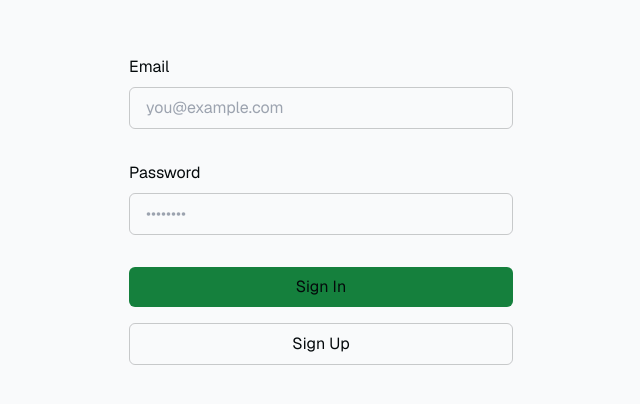
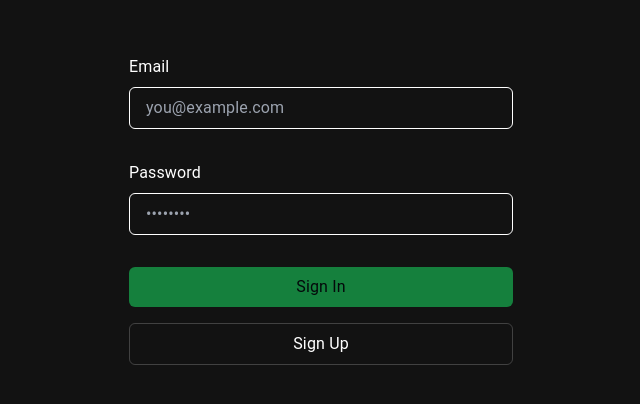
Before and after one commit to jloh02/omniflix, a Next.js app in the folder frontend/: page /login in a window 1280 px wide. Shown: the part 186-590 px from the top of the page, without its empty margins (319-959 px from the left). Built offline with nearby package versions, Linux system fonts and the light colour scheme; no server answers.

Commit message:
Enforce dark theme on all screens

```diff
--- a/frontend/app/layout.tsx
+++ b/frontend/app/layout.tsx
@@ -1,6 +1,6 @@
 import { GeistSans } from "geist/font/sans";
 import "./globals.css";
-import { ThemeProvider } from "@mui/material";
+import { CssBaseline, ThemeProvider } from "@mui/material";
 import { theme } from "./theme";
 
 const defaultUrl = process.env.VERCEL_URL
@@ -24,11 +24,14 @@ export default function RootLayout({
 }) {
   return (
     <html lang="en" className={GeistSans.className}>
-      <body className="bg-background text-foreground">
-        <main className="min-h-screen flex flex-col items-center">
-          <ThemeProvider theme={theme}>{children}</ThemeProvider>
-        </main>
-      </body>
+      <ThemeProvider theme={theme}>
+        <CssBaseline />
+        <body>
+          <main className="min-h-screen flex flex-col items-center">
+            {children}
+          </main>
+        </body>
+      </ThemeProvider>
     </html>
   );
 }
--- a/frontend/app/login/page.tsx
+++ b/frontend/app/login/page.tsx
@@ -3,6 +3,7 @@ import { createClient } from "@/utils/supabase/server";
 import { redirect } from "next/navigation";
 import { SubmitButton } from "./submit-button";
 import { HOME_PAGE_ROUTE, LOGIN_PAGE_ROUTE } from "@/utils/constants";
+import { Typography } from "@mui/material";
 
 export default function Login({
   searchParams,
@@ -61,20 +62,16 @@ export default function Login({
   return (
     <div className="flex-1 flex flex-col w-full px-8 sm:max-w-md justify-center gap-2">
       <form className="animate-in flex-1 flex flex-col w-full justify-center gap-2 text-foreground">
-        <label className="text-md" htmlFor="email">
-          Email
-        </label>
+        <Typography color="white">Email</Typography>
         <input
-          className="rounded-md px-4 py-2 bg-inherit border mb-6"
+          className="rounded-md px-4 py-2 bg-inherit border mb-6 border-white text-white"
           name="email"
           placeholder="you@example.com"
           required
         />
-        <label className="text-md" htmlFor="password">
-          Password
-        </label>
+        <Typography color="white">Password</Typography>
         <input
-          className="rounded-md px-4 py-2 bg-inherit border mb-6"
+          className="rounded-md px-4 py-2 bg-inherit border mb-6 border-white text-white"
           type="password"
           name="password"
           placeholder="••••••••"
@@ -89,13 +86,13 @@ export default function Login({
         </SubmitButton>
         <SubmitButton
           formAction={signUp}
-          className="border border-foreground/20 rounded-md px-4 py-2 text-foreground mb-2"
+          className="border border-white/20 rounded-md px-4 py-2 text-white mb-2"
           pendingText="Signing Up..."
         >
           Sign Up
         </SubmitButton>
         {searchParams?.message && (
-          <p className="mt-4 p-4 bg-foreground/10 text-foreground text-center">
+          <p className="mt-4 p-4 bg-white/10 text-white text-center">
             {searchParams.message}
           </p>
         )}
```
